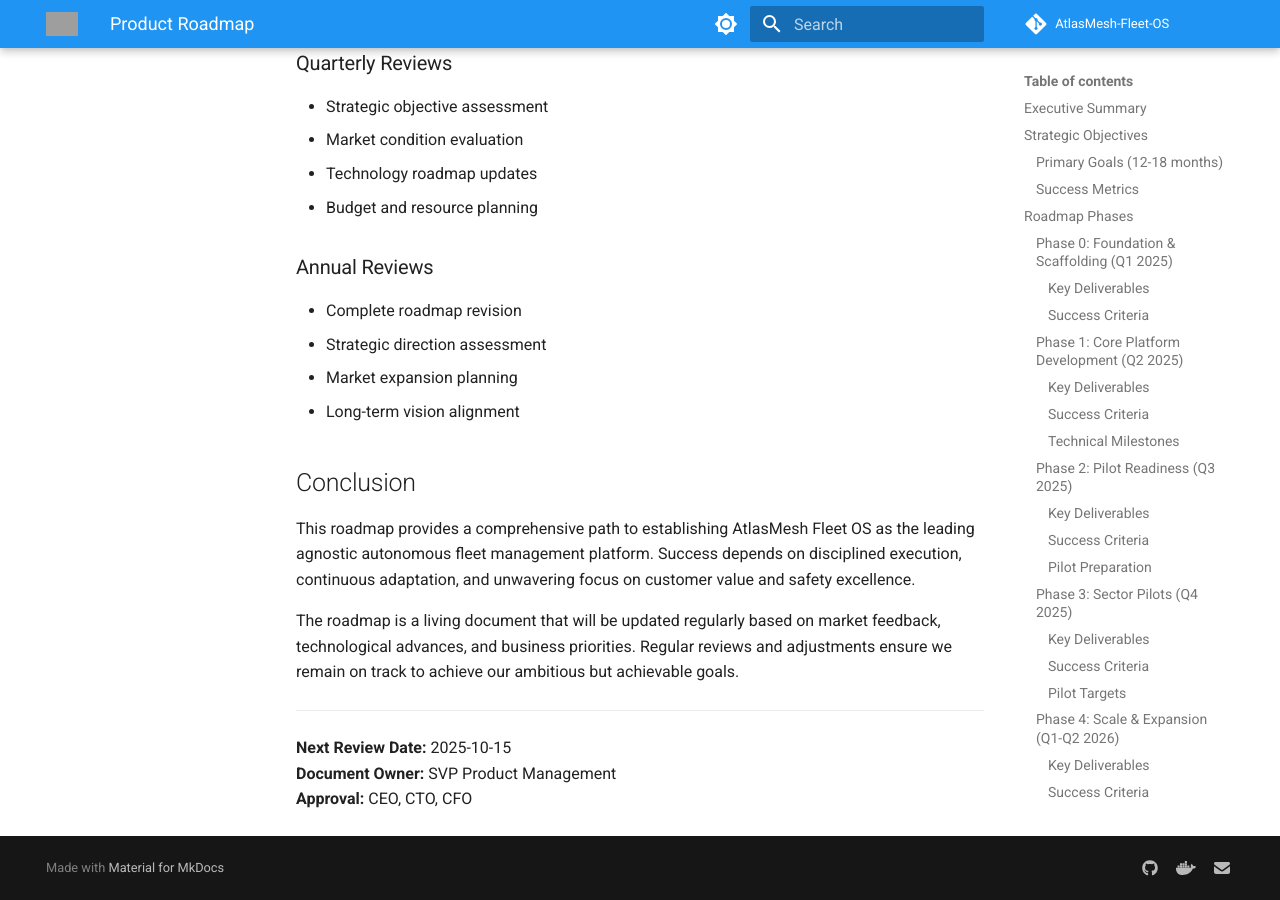
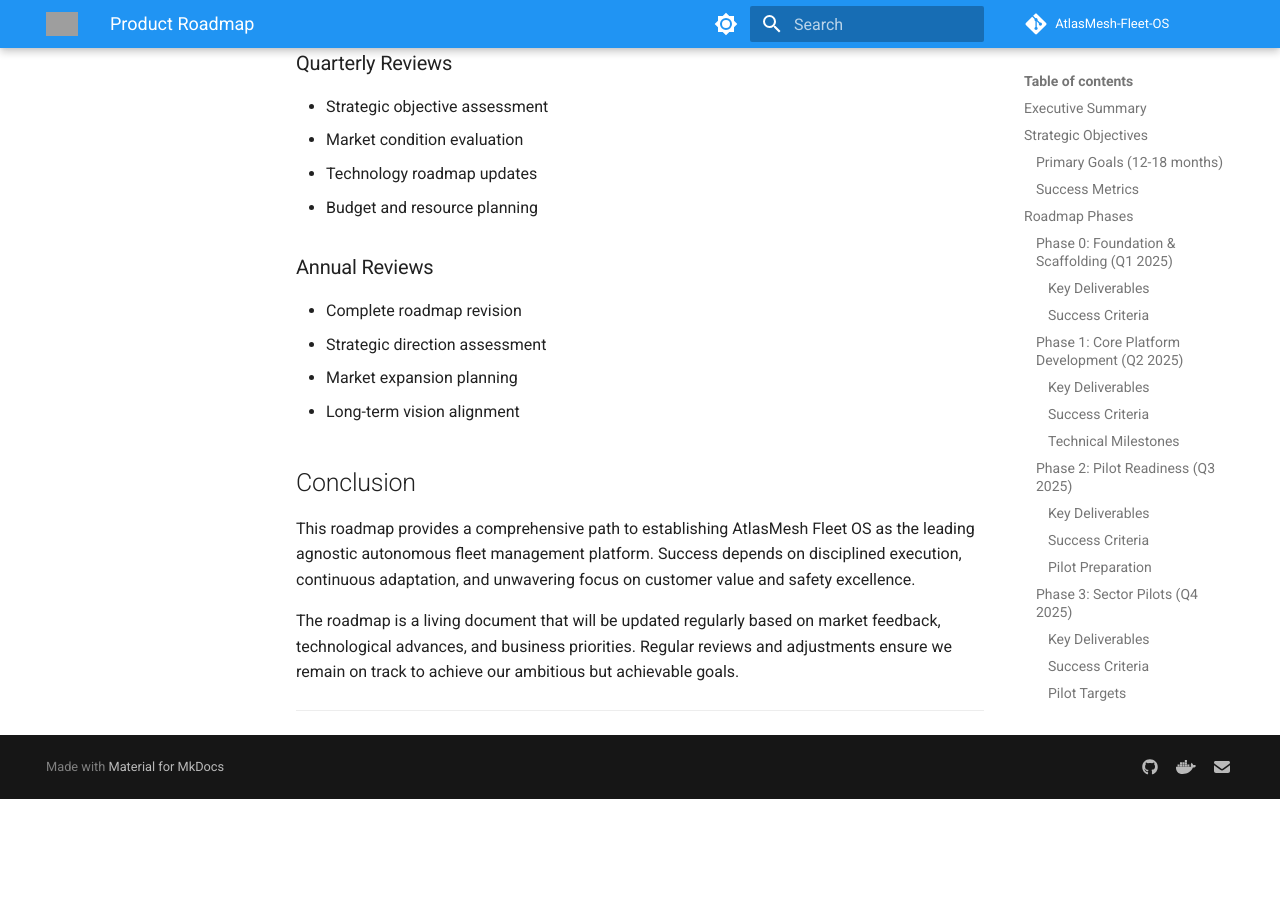
Before and after one commit to suprachakra/AtlasMesh-Fleet-OS, an MkDocs documentation site: the page built from docs/strategy/08_Product_Roadmap.md, in a window 1280 px wide and 900 px high, scrolled down 9527 px. Built offline with MkDocs 1.6.1 and Material for MkDocs 9.7.7, drawn with Linux system fonts in a browser that asks for light colours; comment, search, counter and statistics services are not loaded; the version menu is left out; after the commit the page ends 10326 px from its top, so only the background shows below that; grey boxes are pictures that could not be loaded.

Commit message:
Update 08_Product_Roadmap.md

```diff
--- a/docs/strategy/08_Product_Roadmap.md
+++ b/docs/strategy/08_Product_Roadmap.md
@@ -307,7 +307,3 @@ This roadmap provides a comprehensive path to establishing AtlasMesh Fleet OS as
 The roadmap is a living document that will be updated regularly based on market feedback, technological advances, and business priorities. Regular reviews and adjustments ensure we remain on track to achieve our ambitious but achievable goals.
 
 ---
-
-**Next Review Date:** 2025-10-15
-**Document Owner:** SVP Product Management
-**Approval:** CEO, CTO, CFO
```
